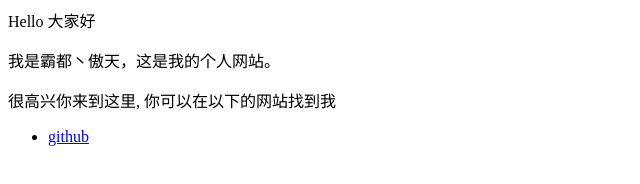
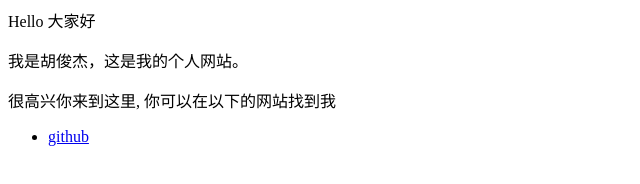
Before and after one commit to hugo0819/hugo0819.github.io, a plain HTML site: page index.html in a window 1280 px wide. Shown: the whole page, without its empty margins (0-640 px from the left). Drawn offline with Linux system fonts and the light colour scheme.

Commit message:
Update index.html

```diff
--- a/index.html
+++ b/index.html
@@ -1,5 +1,5 @@
 <p>Hello 大家好</p>
-<p>我是霸都丶傲天，这是我的个人网站。 </p>
+<p>我是胡俊杰，这是我的个人网站。 </p>
 <p>很高兴你来到这里, 你可以在以下的网站找到我</p>
 
 <ul>
```
